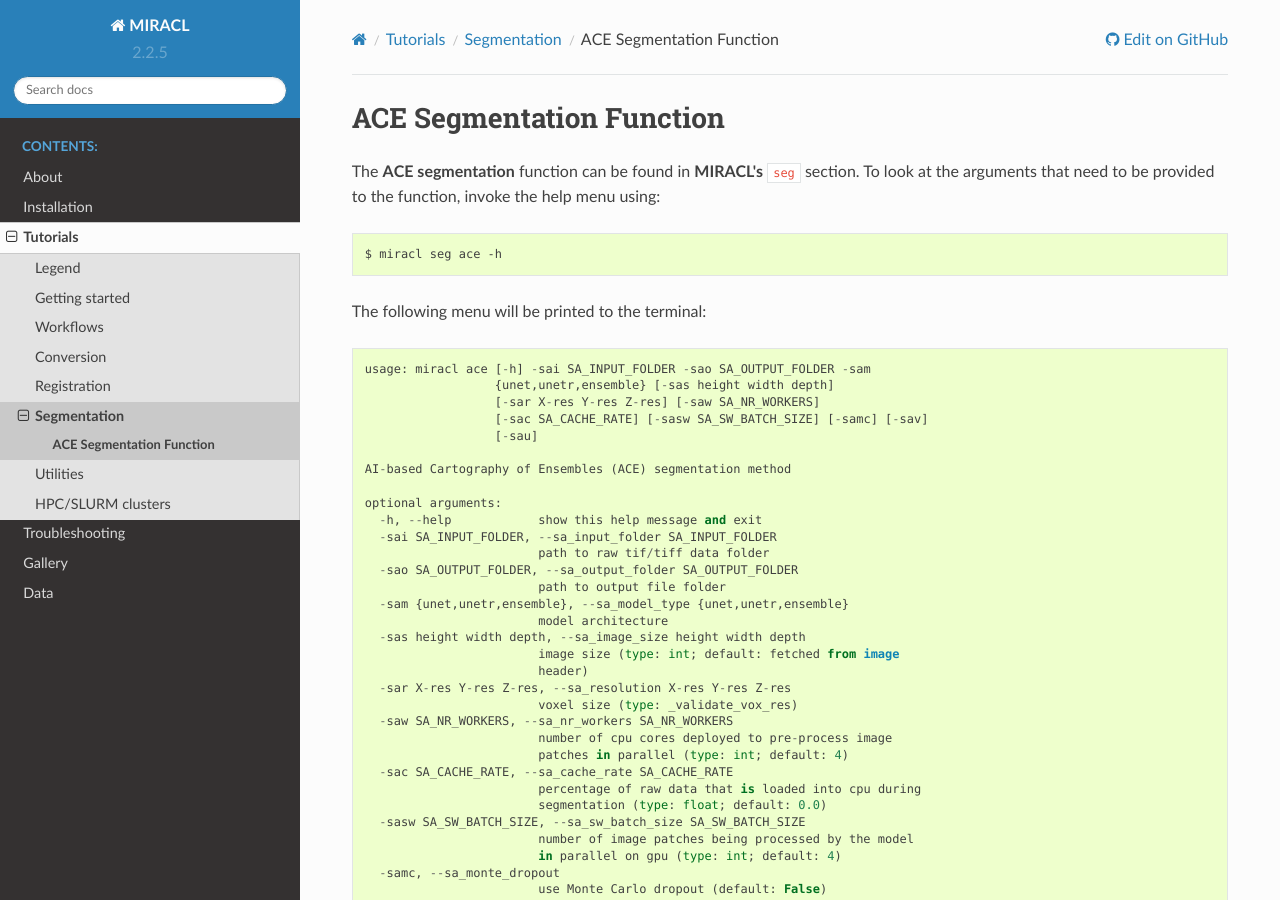
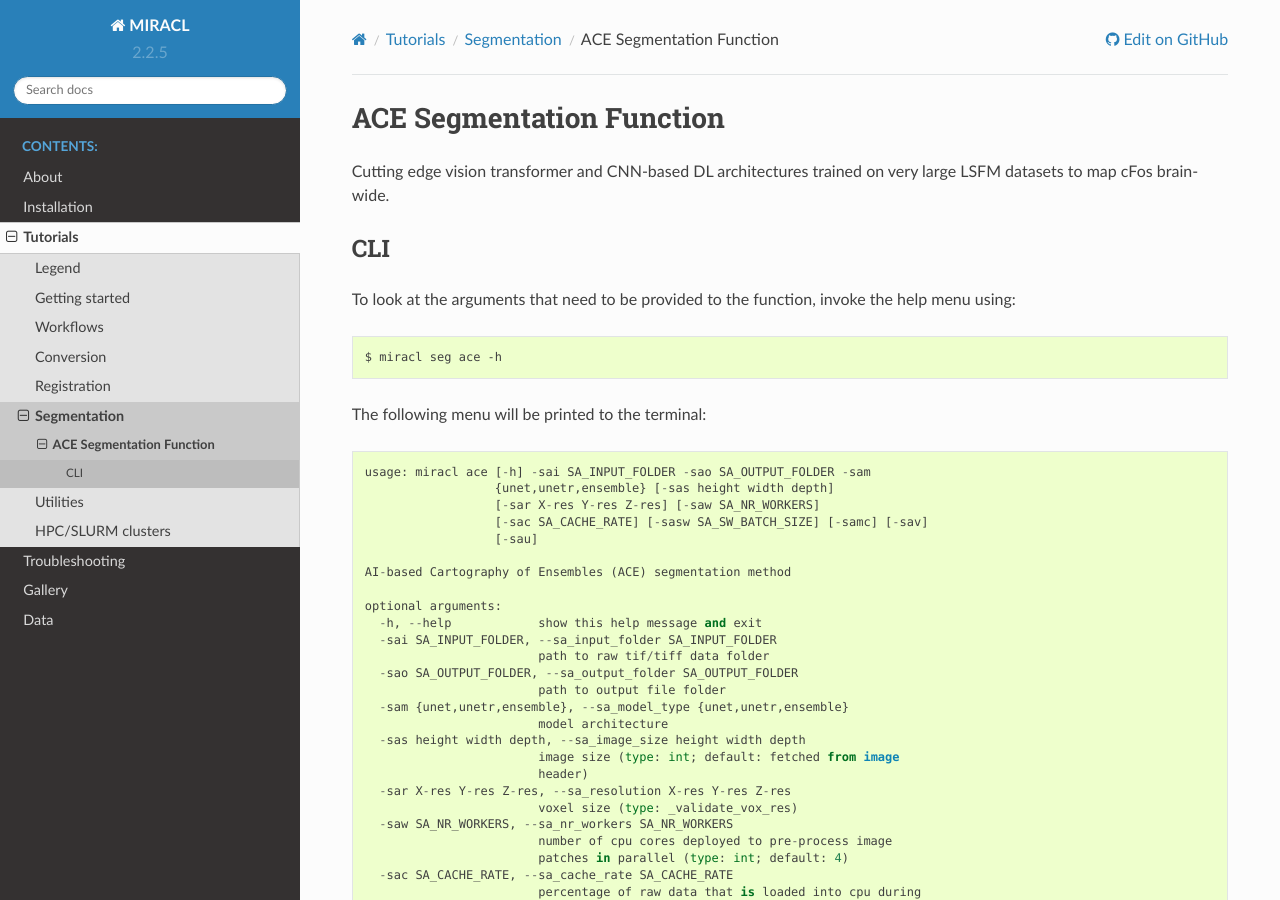
Before and after one commit to AICONSlab/MIRACL, a Sphinx documentation site: the page built from docs/tutorials/segmentation/ace_seg/ace_seg.rst, in a window 1280 px wide and 900 px high. Built offline with Sphinx 7.4.7 and the Read the Docs theme 2.0.0, drawn with Linux system fonts in a browser that asks for light colours.

Commit message:
[docs] add more improvements to docs

```diff
--- a/docs/tutorials/segmentation/ace_seg/ace_seg.rst
+++ b/docs/tutorials/segmentation/ace_seg/ace_seg.rst
@@ -1,9 +1,14 @@
 ACE Segmentation Function
-=========================
+#########################
 
-The :program:`ACE segmentation` function can be found in :program:`MIRACL's`
-``seg`` section. To look at the arguments that need to be provided to the
-function, invoke the help menu using:
+Cutting edge vision transformer and CNN-based DL architectures trained on very
+large LSFM datasets to map cFos brain-wide.
+
+CLI
+===
+
+To look at the arguments that need to be provided to the function, invoke the
+help menu using:
 
 .. code-block::
 
--- a/docs/tutorials/segmentation/index.rst
+++ b/docs/tutorials/segmentation/index.rst
@@ -1,7 +1,7 @@
 Segmentation
 ############
 
-Functions segment to tiff image files.
+Functions to segment tiff image files.
 
 .. include:: ../../directives/missing_fns_tutorials_directive.rst
 
--- a/docs/tutorials/workflows/index.rst
+++ b/docs/tutorials/workflows/index.rst
@@ -31,7 +31,7 @@
    :maxdepth: 2
    :caption: Table of contents:
 
-   ACE **new feature** <ace/ace>
+   ACE **new feature** <ace_flow/ace_flow>
    CLARITY-Allen registration <clarity_registration/clar_reg>
    STA <sta/sta>
    CLARITY segmentation <clarity_segmentation/clar_seg>
```
Also changed, not shown: docs/tutorials/workflows/ace_flow/ace_flow.rst (renamed from docs/tutorials/workflows/ace/ace.rst, +17 -14 lines).
